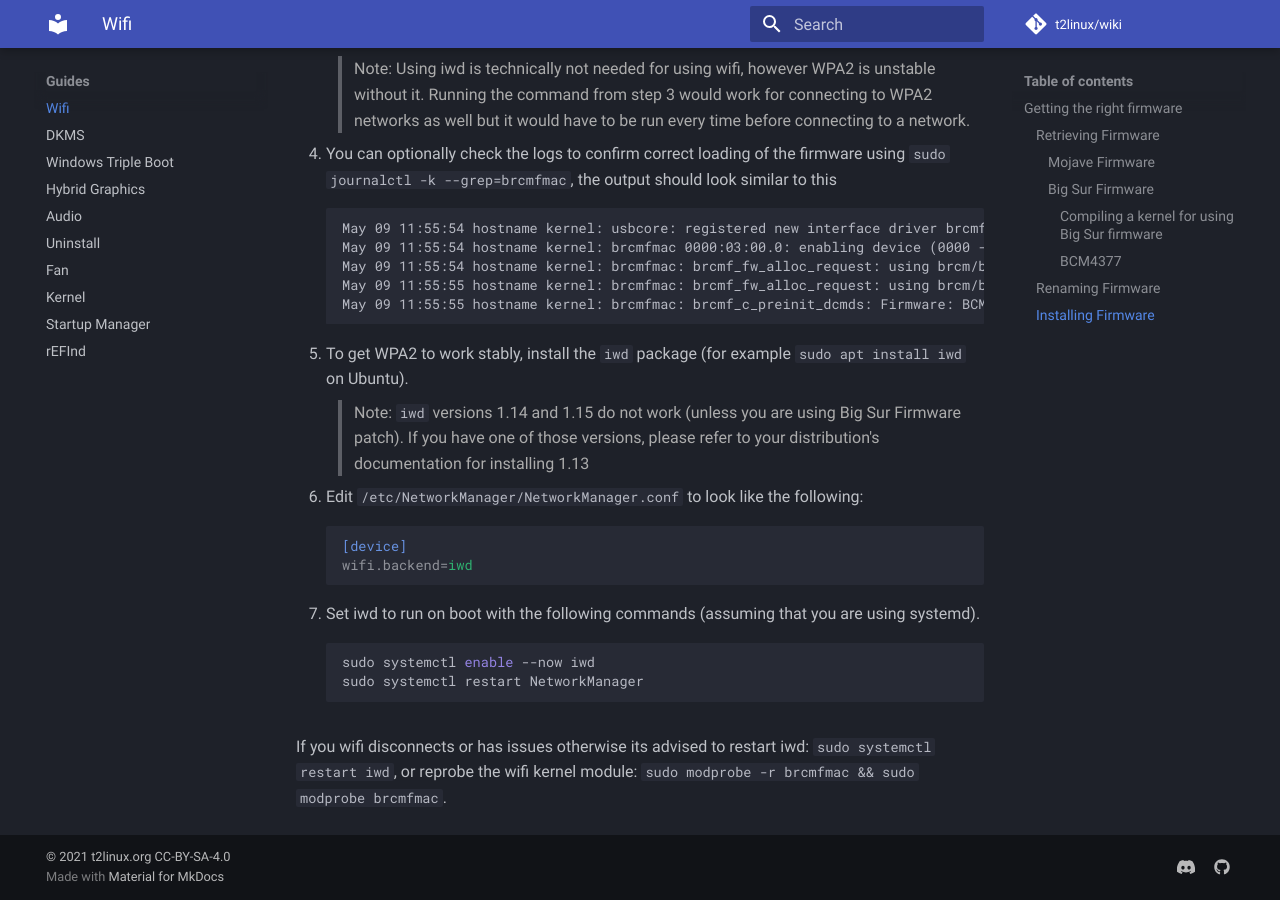
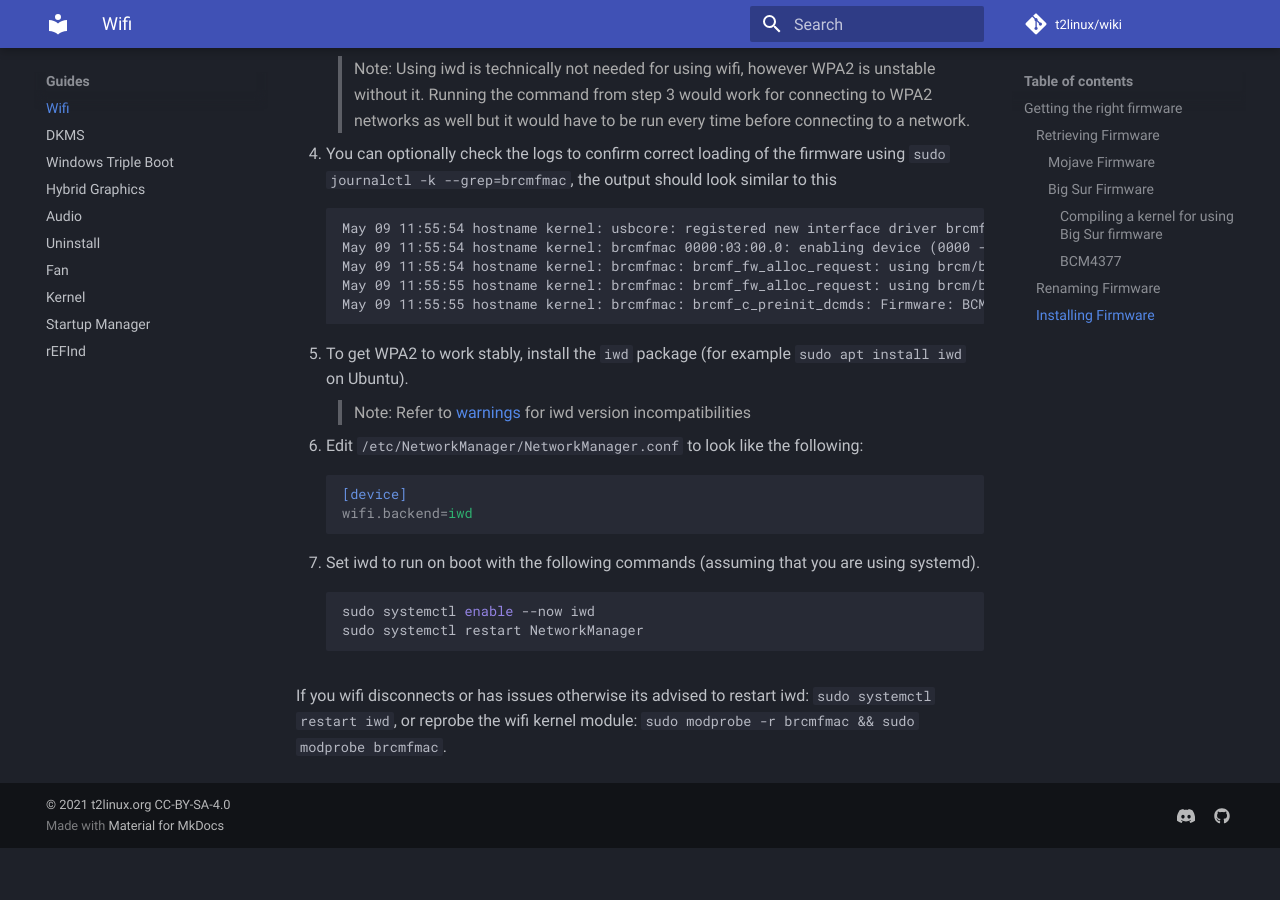
Before and after one commit to t2linux/wiki, an MkDocs documentation site: the page built from docs/guides/wifi.md, in a window 1280 px wide and 900 px high, scrolled down 3578 px. Built offline with MkDocs 1.6.1 and Material for MkDocs 9.7.7, drawn with Linux system fonts in a browser that asks for light colours; comment, search, counter and statistics services are not loaded; after the commit the page ends 4426 px from its top, so only the background shows below that.

Commit message:
Index+Guides: Move iwd incompatibility note to global warnings

```diff
--- a/docs/guides/wifi.md
+++ b/docs/guides/wifi.md
@@ -131,7 +131,7 @@ will need Big Sur wifi firmware.
 
 5. To get WPA2 to work stably, install the `iwd` package (for example `sudo apt install iwd` on Ubuntu).
 
-    > Note: `iwd` versions 1.14 and 1.15 do not work (unless you are using Big Sur Firmware patch). If you have one of those versions, please refer to your distribution's documentation for installing 1.13
+    > Note: Refer to [warnings](https://wiki.t2linux.org/#warnings) for iwd version incompatibilities
 
 6. Edit `/etc/NetworkManager/NetworkManager.conf` to look like the following:
 
```
Also changed, not shown: docs/index.md (+1 -0 lines).
